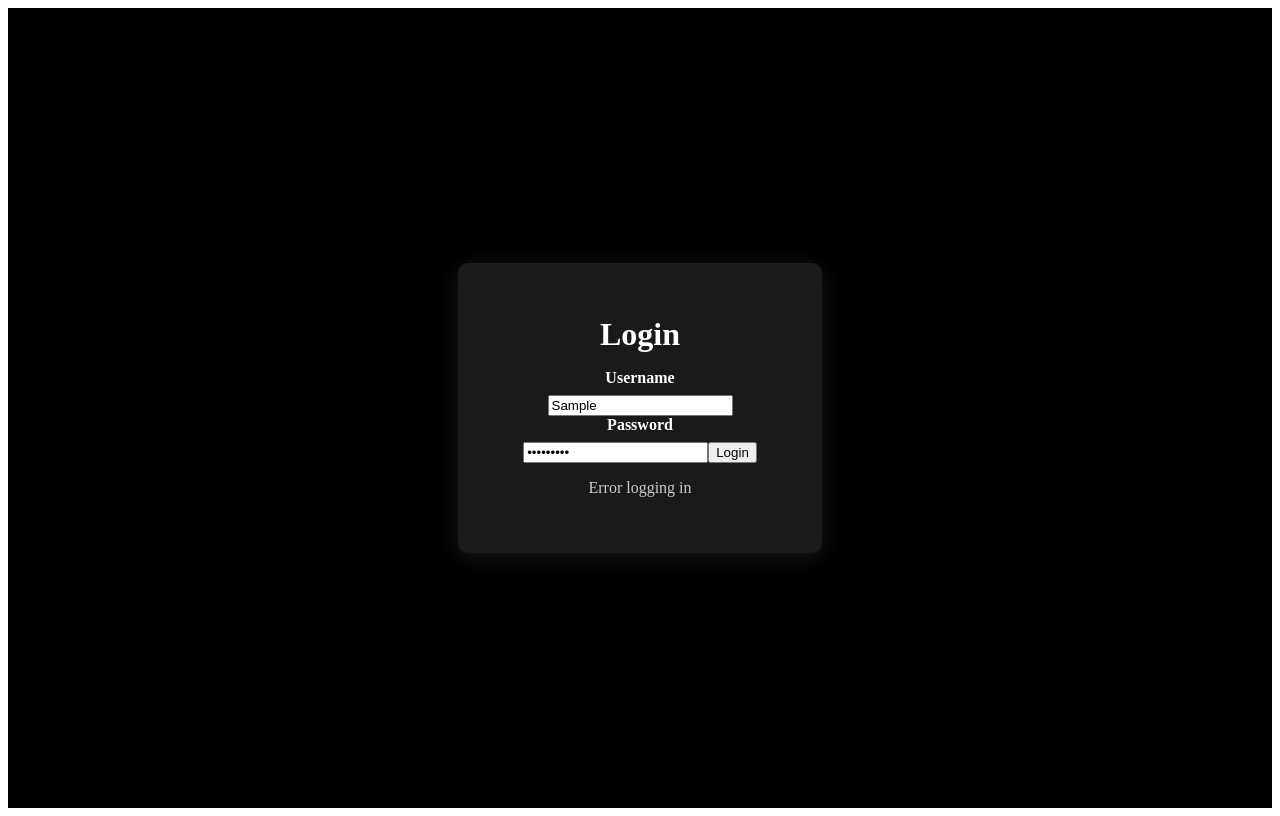
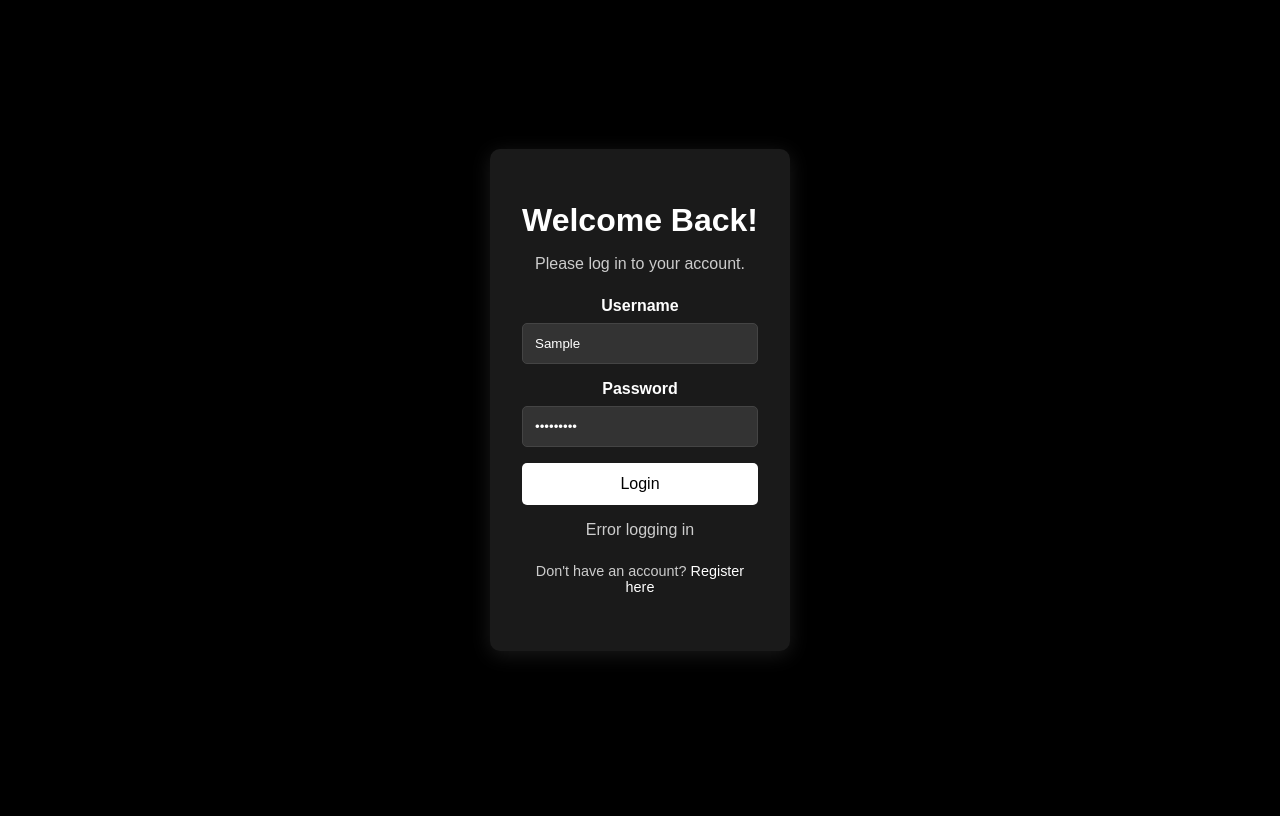
Before and after one commit to omshete96/User-Authentication-System, a Next.js app: page /login in a window 1280 px wide. Both pictures are taken after typing "Sample", "Sample123" into the empty fields and a click on the button "Login". Built offline with nearby package versions, Linux system fonts and the light colour scheme; no server answers; the database is empty.

Commit message:
Update login.js
Designed the login page

```diff
--- a/pages/login.js
+++ b/pages/login.js
@@ -1,11 +1,12 @@
 // pages/login.js
 import { useState } from 'react';
 import styles from '../styles/Auth.module.css';
-
+import '../styles/globals.css';
 export default function Login() {
     const [username, setUsername] = useState('');
     const [password, setPassword] = useState('');
     const [message, setMessage] = useState('');
+    const [messageType, setMessageType] = useState(''); // New state for message type
 
     const handleSubmit = async (e) => {
         e.preventDefault();
@@ -15,25 +16,31 @@ export default function Login() {
             body: JSON.stringify({ username, password })
         });
         const result = await res.json();
-        setMessage(result.message || result.error);
 
-        // Clear input fields if login is successful
+        // Set message and message type based on response
         if (res.ok) {
-            setUsername('');  // Clear username
-            setPassword('');  // Clear password
+            setMessage(result.message);
+            setMessageType('success'); // Set message type to success
+            setUsername('');
+            setPassword('');
+        } else {
+            setMessage(result.error);
+            setMessageType('error'); // Set message type to error
         }
     };
 
     return (
         <div className={styles['auth-container']}>
             <form onSubmit={handleSubmit} className={styles['auth-form']}>
-                <h1>Login</h1>
+                <h1>Welcome Back!</h1>
+                <p>Please log in to your account.</p>
                 <label>Username</label>
                 <input
                     type="text"
                     value={username}
                     onChange={(e) => setUsername(e.target.value)}
                     required
+                    className={styles['input-field']}
                 />
                 <label>Password</label>
                 <input
@@ -41,9 +48,15 @@ export default function Login() {
                     value={password}
                     onChange={(e) => setPassword(e.target.value)}
                     required
+                    className={styles['input-field']}
                 />
-                <button type="submit">Login</button>
-                {message && <p>{message}</p>}
+                <button type="submit" className={styles['submit-button']}>Login</button>
+                {message && (
+                    <p className={messageType === 'success' ? styles['success-message'] : styles['error-message']}>
+                        {message}
+                    </p>
+                )}
+                <p className={styles['footer-text']}>Don't have an account? <a href="/register">Register here</a></p>
             </form>
         </div>
     );
```
